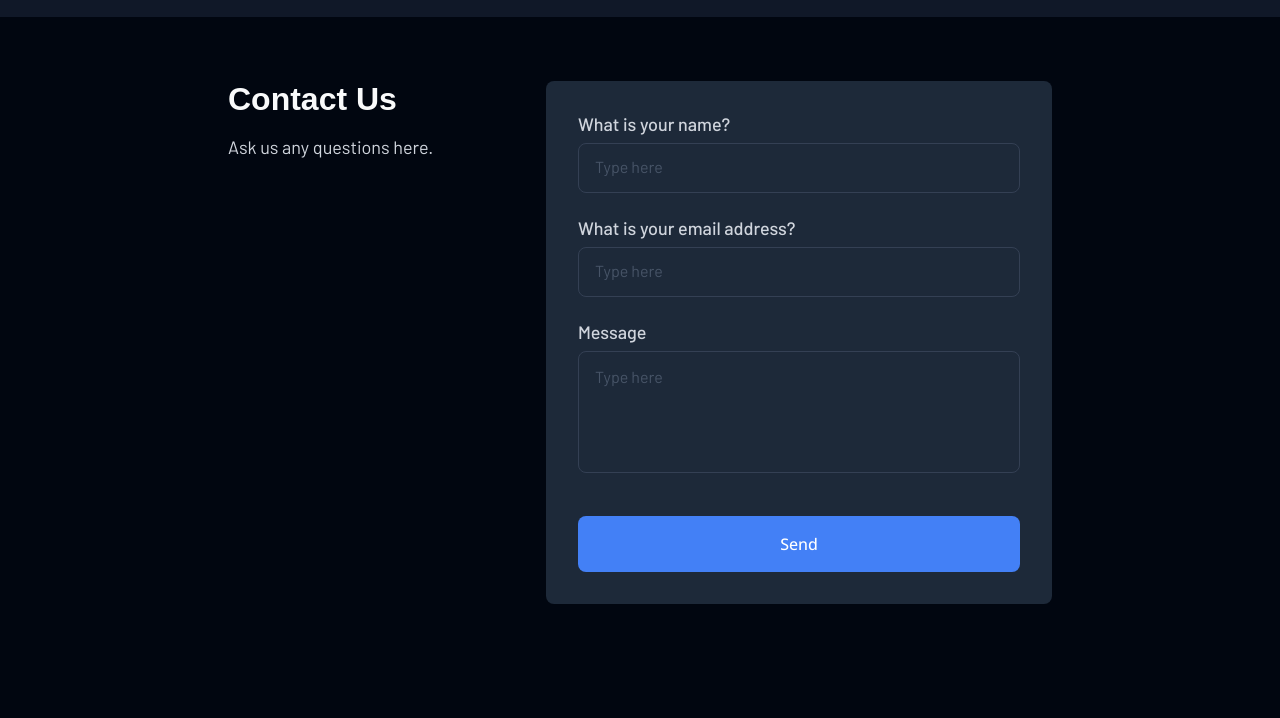
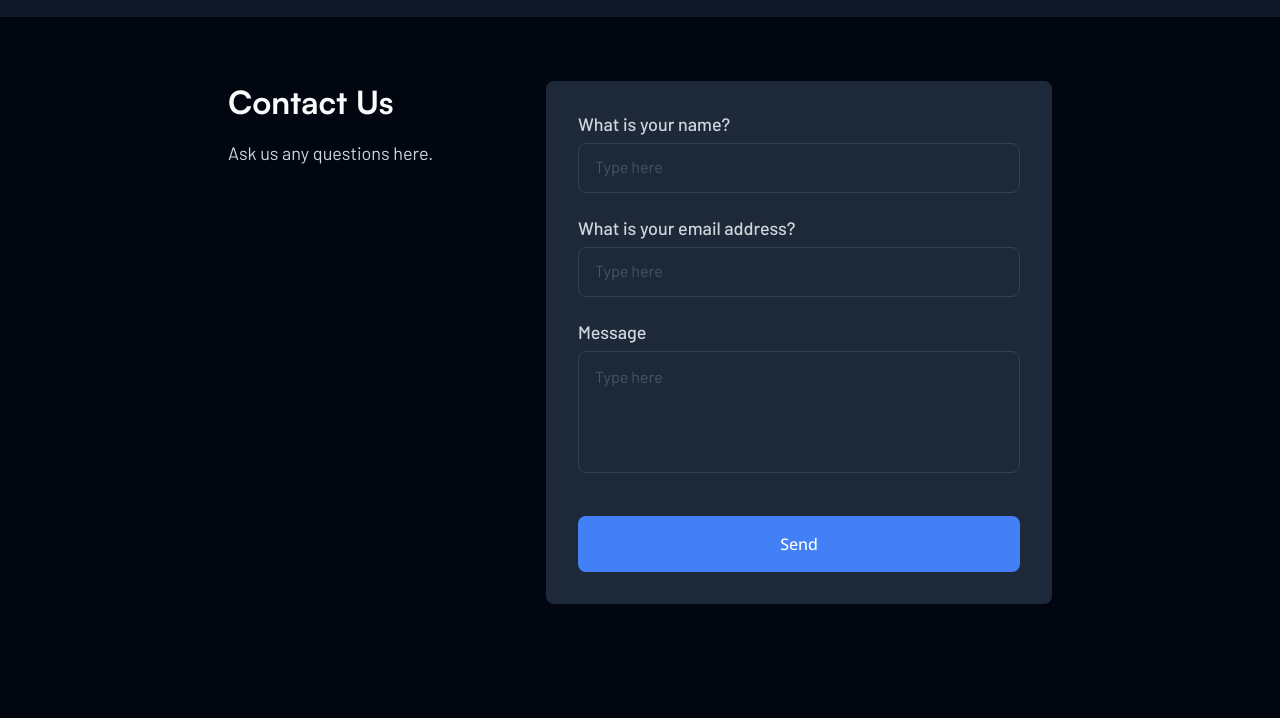
Before and after one commit to jahid-bd/zeta, a plain HTML site: page contact.html in a window 1280 px wide. Shown: the part 82-800 px from the top of the page. Drawn offline with nearby package versions, Linux system fonts and the light colour scheme; the site is published under a folder, as on GitHub Pages, so addresses that start at the root find nothing.

Commit message:
fix: font src

```diff
--- a/style.css
+++ b/style.css
@@ -6,25 +6,25 @@
 
 @font-face {
   font-family: 'Satoshi';
-  src: url('/assets/fonts/Satoshi-Black.otf');
+  src: url('./assets/fonts/Satoshi-Black.otf');
   font-weight: 400;
   font-style: normal;
 }
 @font-face {
   font-family: 'Satoshi';
-  src: url('/assets/fonts/Satoshi-Bold.otf');
+  src: url('./assets/fonts/Satoshi-Bold.otf');
   font-weight: 700;
   font-style: normal;
 }
 @font-face {
   font-family: 'Satoshi';
-  src: url('/assets/fonts/Satoshi-Medium.otf');
+  src: url('./assets/fonts/Satoshi-Medium.otf');
   font-weight: 500;
   font-style: normal;
 }
 @font-face {
   font-family: 'Satoshi';
-  src: url('/assets/fonts/Satoshi-Regular.otf');
+  src: url('./assets/fonts/Satoshi-Regular.otf');
   font-weight: 400;
   font-style: normal;
 }
```
